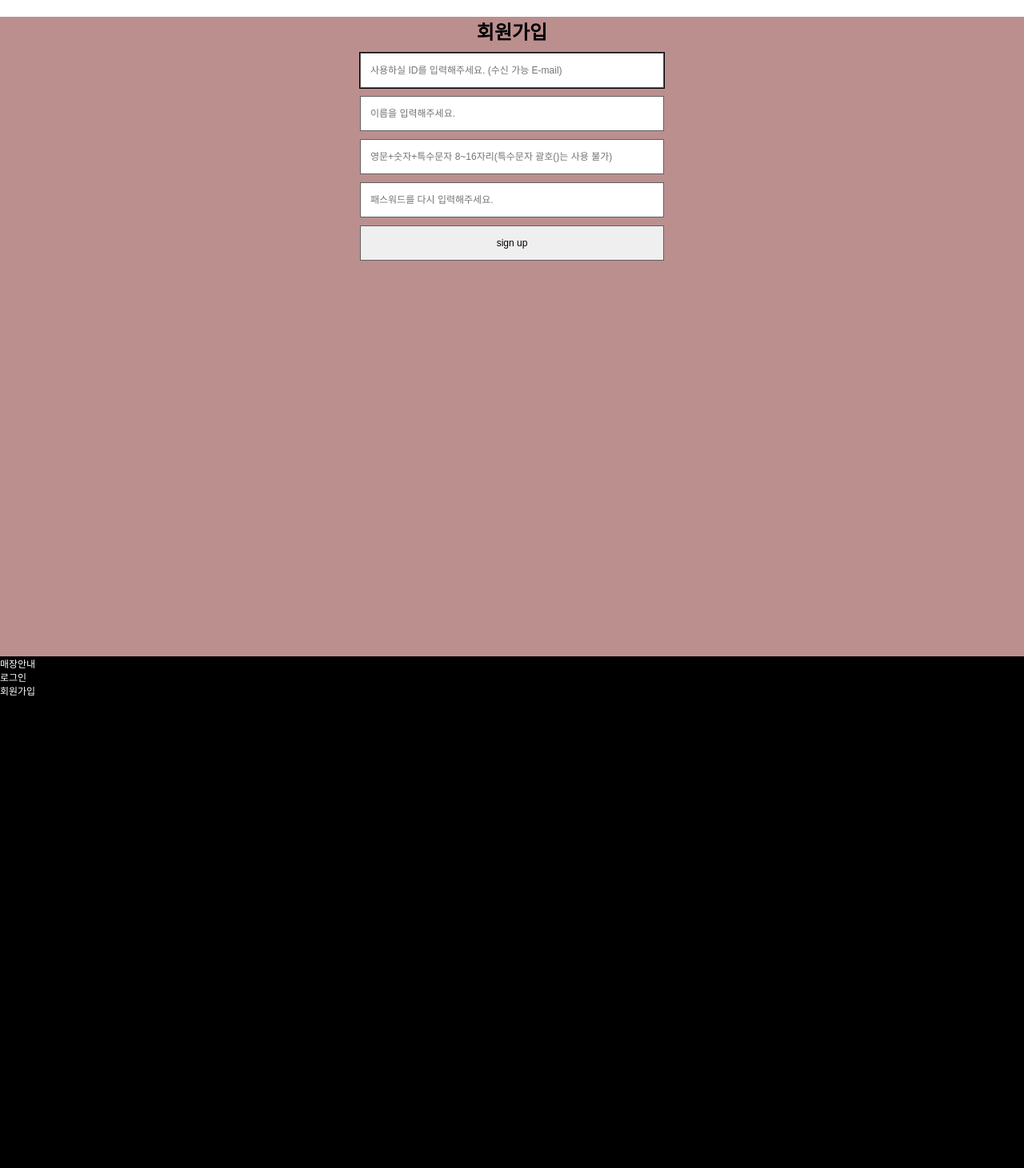
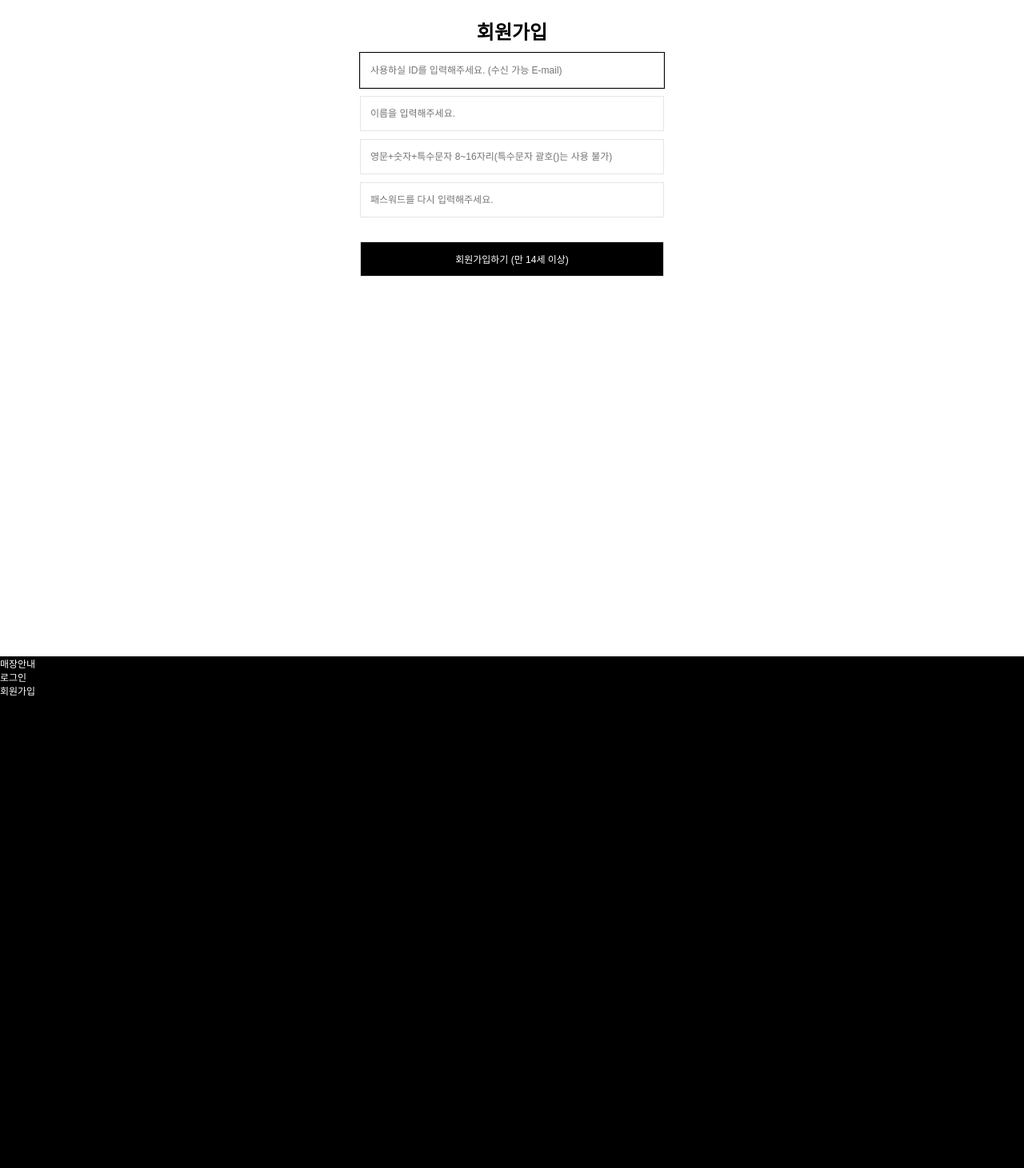
Before and after one commit to minsoo-web/NestJS, a Django app: page /member/signup/ in a window 1280 px wide. Shown: the part 108-1569 px from the top of the page at 80% size. Run offline with Django 3.2, Linux system fonts and the light colour scheme; some libraries are stand-ins or nearby versions.

Commit message:
로그인 구현 / 수정 - 월요일

```diff
--- a/nike_web/member/templates/member/signup.html
+++ b/nike_web/member/templates/member/signup.html
@@ -3,11 +3,16 @@
 <!-- sign-up content -->
 {% block content %}
 <section class="cover" id="sign-up">
+  {% if user.is_authenticated %}
+  <div>
+    {{ user.username }}님은 이미 회원이십니다.
+  </div>
+  {% else %}
   <h1>회원가입</h1>
   {% if form %}
-  <form method="POST" action="/member/signup/" class="form-box">
+  <form method="POST" action="/member/signup/" class="form-box-signUp">
     {% csrf_token %} {{ form.as_p }}
-    <input type="submit" value="sign up" />
+    <input type="submit" value="회원가입하기 (만 14세 이상)" />
   </form>
   {% else %}
   <div>{{ message }}</div>
@@ -17,5 +22,7 @@
     </button>
   </a>
   {% endif %}
+  <!-- 회원인지 묻는 endif -->
+  {% endif %}
 </section>
 {% endblock %}
--- a/nike_web/member/urls.py
+++ b/nike_web/member/urls.py
@@ -1,6 +1,6 @@
 from django.urls import path
 # from . import views
-from .views import signup, login, logout
+from .views import signup, login, logout, profile
 
 app_name = 'member'
 
@@ -8,4 +8,5 @@ urlpatterns = [
     path('signup/', signup, name='signup'),
     path('login/', login, name='login'),
     path('logout/', logout, name='logout'),
+    path('profile/', profile, name='profile'),
 ]
--- a/nike_web/member/views.py
+++ b/nike_web/member/views.py
@@ -46,6 +46,9 @@ def logout(request):
     auth_logout(request)
     return redirect('/')
 
+def profile(request):
+    return render(request, 'member/profile.html', {})
+
 def my_profile(request):
     my_user_profile = Profile.objects.filter(user=request.user).first()
     my_orders = Order.objects.filter(is_ordered=True, owner=my_user_profile)
--- a/nike_web/product/static/js/modal.js
+++ /dev/null
@@ -1,11 +0,0 @@
-const open = document.getElementById("signOpen");
-const close = document.getElementById("signClose");
-const modal = document.querySelector(".modal-wrapper");
-
-open.onclick = () => {
-  modal.style.display = "flex";
-};
-
-close.onclick = () => {
-  modal.style.display = "none ";
-};
--- a/nike_web/product/static/css/content.css
+++ b/nike_web/product/static/product/css/content.css
@@ -73,33 +73,44 @@ section {
 
 /* sign-up */
 #sign-up {
-  background-color: rosybrown;
+  /* background-color: rosybrown; */
 }
 
-#sign-up > h1 {
+#sign-up > h1,
+#sign-in > h1 {
   width: 380px;
   margin: 20px auto 0 auto;
   text-align: center;
 }
 
-#sign-up .form-box {
+#sign-up .form-box-signUp,
+#sign-in .form-box-signIn {
   /* border: 1px solid; */
   width: 380px;
   margin: 0 auto;
 }
-#sign-up .form-box p {
+#sign-up .form-box-signUp p {
   margin: 10px 0;
 }
 
-.sign-up-input {
+.sign-up-input,
+.sign-in-input {
   width: 380px;
   height: 44px;
-  border: 0.5px solid rgb(96, 96, 96);
+  border: 0.5px solid rgb(229, 229, 229);
   padding: 9px 12px;
 }
 
-.sign-up-input:focus {
-  /* outline: 1px solid; */
+.form-box-signUp input[type="submit"],
+.form-box-signIn input[type="submit"] {
+  margin-top: 20px;
+  background-color: black;
+  color: #fff;
+}
+
+/* sign-in */
+.form-box-signIn {
+  margin-top: 20px;
 }
 
 /* cart */
--- a/nike_web/product/static/js/sign-up.js
+++ b/nike_web/product/static/product/js/sign-up.js
@@ -1,6 +1,6 @@
 $(function() {
   // 클래스 추가
-  $(".form-box input").addClass("sign-up-input");
+  $(".form-box-signUp input").addClass("sign-up-input");
 
   // 형식 맞춰주기 위한 label 텍스트 삭제
   $("label").text("");
@@ -26,3 +26,21 @@ $(function() {
   );
   $("#id_password2").attr("placeholder", "패스워드를 다시 입력해주세요.");
 });
+
+// sign-in
+$(function() {
+  // 클래스 추가
+  $(".form-box-signIn input").addClass("sign-in-input");
+
+  // placeholder 추가
+  // autofocus 속성 삭제
+  $(".form-box-signIn #id_username")
+    .attr("placeholder", "이름")
+    .removeAttr("autofocus");
+
+  // placeholder 추가
+  $("#id_password").attr(
+    "placeholder",
+    "비밀번호"
+  );
+});
--- a/nike_web/product/templates/product/base.html
+++ b/nike_web/product/templates/product/base.html
@@ -10,14 +10,15 @@
       rel="stylesheet"
       href="http://cdn.jsdelivr.net/npm/xeicon@2.3.3/xeicon.min.css"
     />
-    <link rel="stylesheet" href="{% static 'css/reset.css' %}" />
-    <link rel="stylesheet" href="{% static 'css/nav.css' %}" />
-    <link rel="stylesheet" href="{% static 'css/style.css' %}" />
-    <link rel="stylesheet" href="{% static 'css/aside.css' %}" />
-    <link rel="stylesheet" href="{% static 'css/content.css' %}" />
+    <link rel="stylesheet" href="{% static 'product/css/reset.css' %}" />
+    <link rel="stylesheet" href="{% static 'product/css/nav.css' %}" />
+    <link rel="stylesheet" href="{% static 'product/css/style.css' %}" />
+    <link rel="stylesheet" href="{% static 'product/css/aside.css' %}" />
+    <link rel="stylesheet" href="{% static 'product/css/content.css' %}" />
     <!-- jquery cdn -->
     <script src="https://code.jquery.com/jquery-3.4.1.min.js"></script>
-    <script src="{% static 'js/sign-up.js' %}"></script>
+    <!-- 회원가입, 로그인 페이지 js -->
+    <script src="{% static 'product/js/sign-up.js' %}"></script>
     <title>
       {% block title %}나이키. Just Do It. CloneNike.com{% endblock %}
     </title>
@@ -40,7 +41,7 @@
             <a href="">
               <div id="jordan-logo">
                 <img
-                  src="../../static/img/스크린샷 2020-02-12 오후 8.54.47.png"
+                  src="../../static/product/img/스크린샷 2020-02-12 오후 8.54.47.png"
                   alt="조던로고"
                 />
               </div>
@@ -58,17 +59,14 @@
         <ul class="flex-box" id="nav-guide">
           <li>
             {% if user.is_authenticated %}
-            <h3>{{ user.username }}님 환영합니다</h3>
+            <a href="/member/profile/"><span>{{ user.username }}님 환영합니다</span></a>
             <a href="/member/logout/"><span>로그아웃</span></a>
             {% else %}
             <!-- 로그인 안 했을 경우 -->
             <a href="/member/signup/"><span>회원가입</span></a>
             <a href="/member/login/"><span>/ 로그인</span></a>
-            <!-- <span id="signOpen">/ 로그인</span> -->
             {% endif %}
           </li>
-          <!-- login modal -->
-
           <li>
             <a href=""><span>고객센터</span></a>
           </li>
@@ -217,53 +215,9 @@
     </nav>
 
     <!-- nav js -->
-    <script src="{% static 'js/nav.js' %}"></script>
+    <script src="{% static 'product/js/nav.js' %}"></script>
     <!-- modal box -->
-    <div class="modal-wrapper" style="display: none;">
-      <div class="modal">
-        <div class="logo-wrapper">
-          <img
-            src="https://t1.daumcdn.net/cfile/tistory/2425A9455747DAB308"
-            alt="나이키 로고"
-          />
-        </div>
-        <button id="signClose">X</button>
 
-        <h2>나이키 로그인</h2>
-        <form action="post" class="sign-in-modal flex-col">
-          <input type="text" placeholder="아이디" class="sign-in" />
-          <input type="password" placeholder="비밀번호" class="sign-in" />
-          <div class="sign-in-find">
-            <label
-              ><input type="checkbox" />
-              로그인 유지하기
-            </label>
-            <a href=""><span>아이디/비밀번호 찾기</span></a>
-          </div>
-          <button type="submit" class="sns">
-            <span>로그인</span>
-          </button>
-          <div class="sns-box">
-            <div class="sns-kakao sns">
-              <a href=""><span>카카오 계정 로그인</span></a>
-            </div>
-            <div class="sns-facebook sns">
-              <a href=""><span>페이스북 계정으로 로그인</span></a>
-            </div>
-          </div>
-        </form>
-        <div class="sign-in-footer">
-          <div class="sign-footer-box">
-            <span>회원이 아니신가요?</span>
-            <a href="/sign-up/"><span>회원가입</span></a>
-          </div>
-          <div class="sign-footer-box">
-            <a href=""><span>비회원 주문 조회</span></a>
-          </div>
-        </div>
-      </div>
-    </div>
-    <script src="{% static 'js/modal.js' %}"></script>
     {% endblock %}
 
     <!-- aside -->
--- a/nike_web/product/templates/product/detail.html
+++ b/nike_web/product/templates/product/detail.html
@@ -35,7 +35,6 @@
               <input type="radio" name="size" id="270" value="270" />
             </span>
             <div class="detail-num">
-              {% csrf_token %}
               <span id="numOfItems"></span>
               <button id="increaseNum">+</button>
               <button id="decreaseNum">-</button id="decreaseNum">
--- a/nike_web/product/views.py
+++ b/nike_web/product/views.py
@@ -2,8 +2,7 @@ from django.shortcuts import render
 
 # Create your views here.
 def index(request):
-    msg = 'My message'
-    return render(request, 'product/index.html', {'message': msg})
+    return render(request, 'product/index.html', {})
 
 
 def product(request):
```
Also changed, not shown: nike_web/member/templates/member/login.html (+11 -5 lines), nike_web/member/templates/member/profile.html (added, +9 -0 lines), nike_web/product/static/css/style.css (deleted, +0 -163 lines), nike_web/product/static/product/css/style.css (added, +61 -0 lines), nike_web/db.sqlite3, nike_web/product/static/product/css/aside.css (renamed from nike_web/product/static/css/aside.css), nike_web/product/static/product/css/nav.css (renamed from nike_web/product/static/css/nav.css), nike_web/product/static/product/css/reset.css (renamed from nike_web/product/static/css/reset.css), nike_web/product/static/product/img/스크린샷 2020-02-12 오후 8.54.47.png (renamed from nike_web/product/static/img/스크린샷 2020-02-12 오후 8.54.47.png), nike_web/product/static/product/js/modal.js (added), nike_web/product/static/product/js/nav.js (renamed from nike_web/product/static/js/nav.js).
